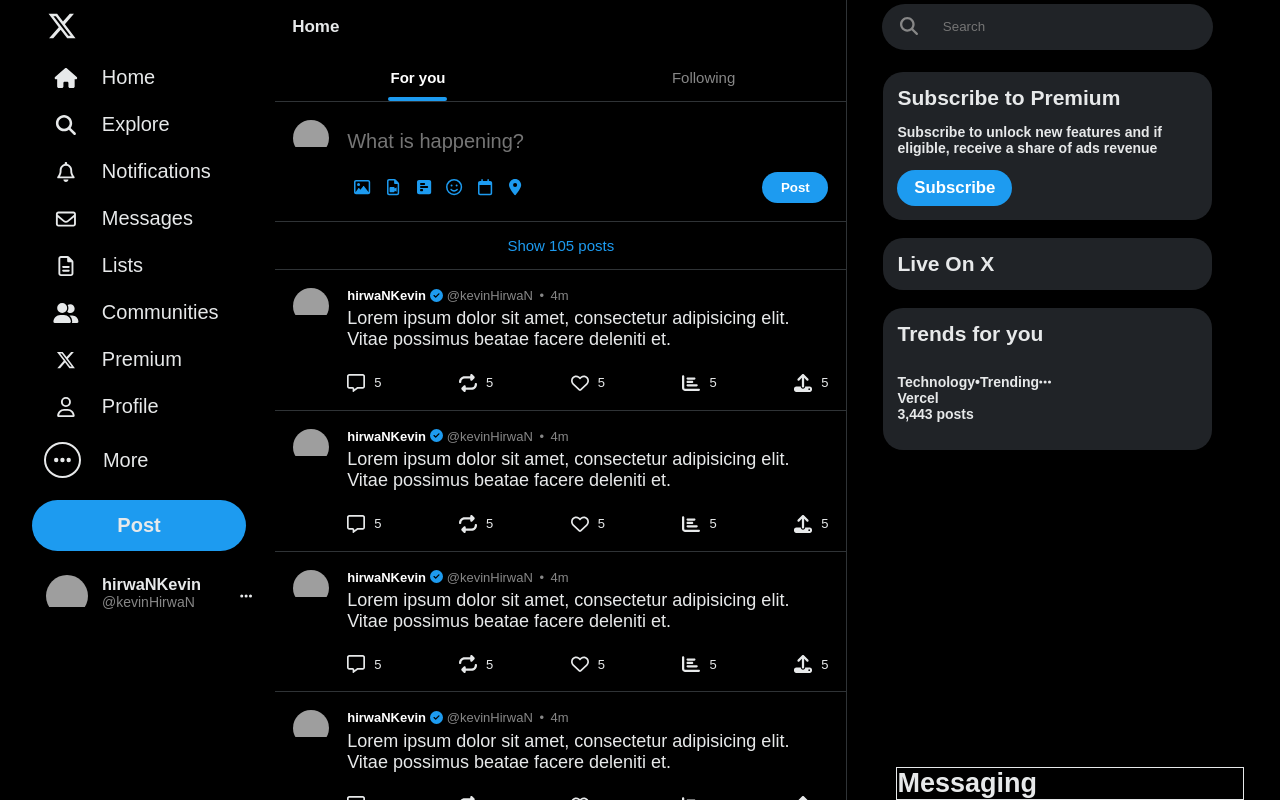
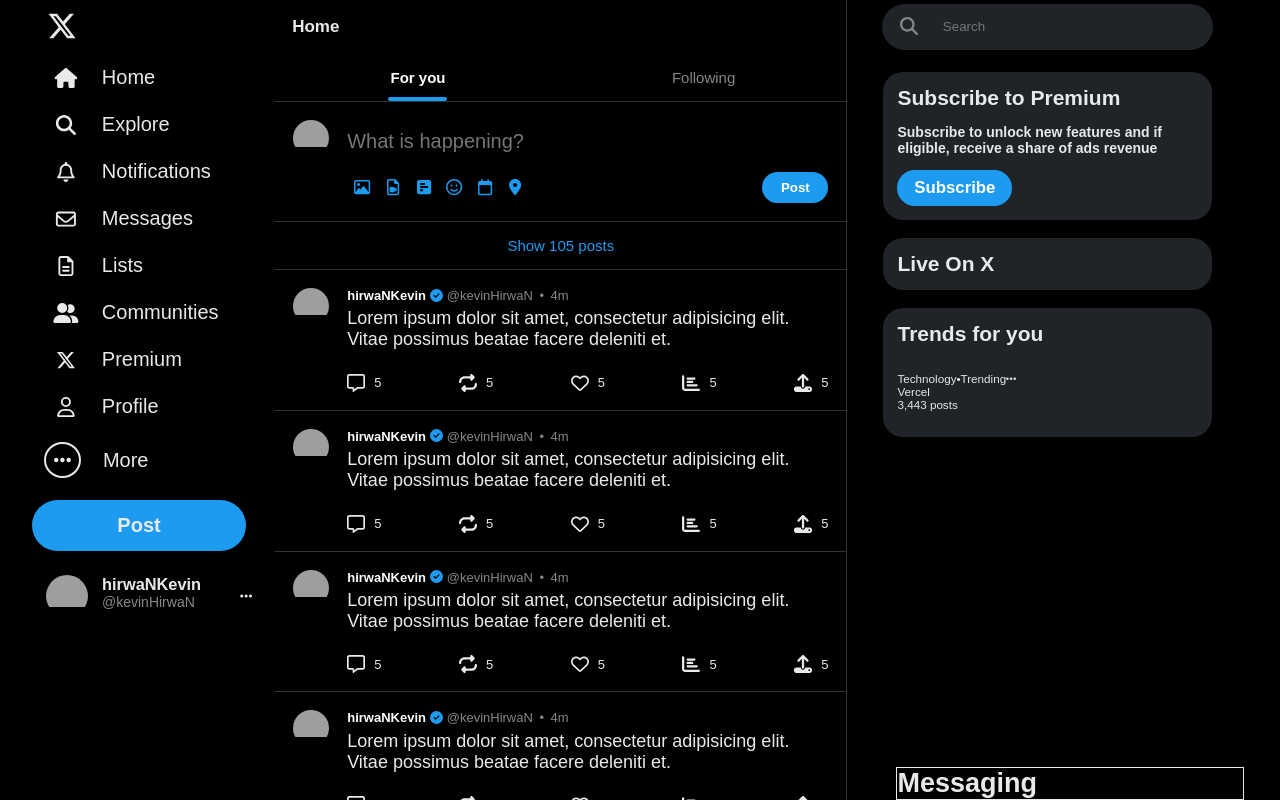
Before and after one commit to hirwaNkevin/twitter-clone-react, a React (Vite) app: page / in a window 1280 px wide. Shown: the top 800 px of the page. Built offline with nearby package versions, Linux system fonts and the light colour scheme; grey boxes are pictures that could not be loaded.

Commit message:
reduce font-size

```diff
--- a/src/css/App.css
+++ b/src/css/App.css
@@ -359,4 +359,6 @@
     width: 100%;
     padding: 1em;
     margin-left: -1em;
+    font-size: smaller;
+    font-weight: lighter;
 }
```
